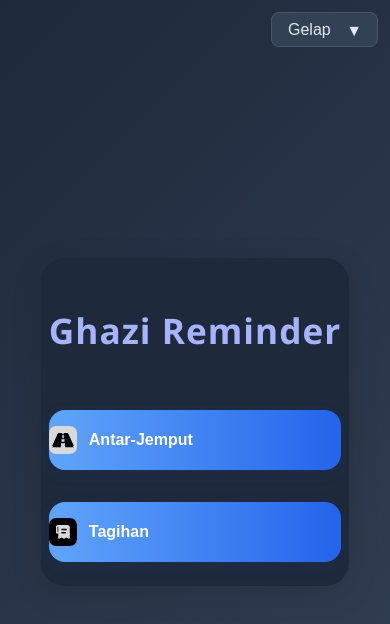
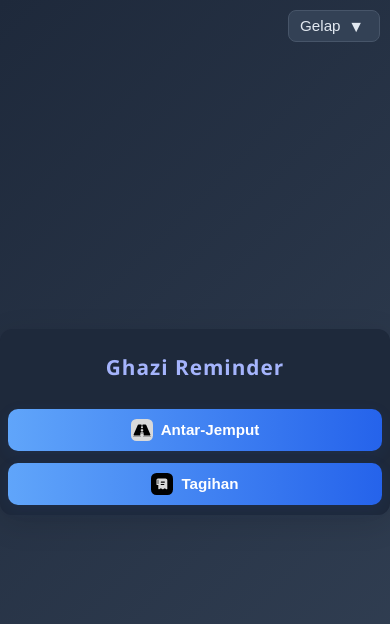
Before and after one commit to AuroraStoreIndustrial/Web-Pribadi, a plain HTML site: page index.html in a window 390 px wide. Drawn offline with Linux system fonts and the light colour scheme.

Commit message:
Add files via upload

```diff
--- a/index.html
+++ b/index.html
@@ -7,6 +7,15 @@
     <title>Ghazi Reminder</title>
     <link rel="Icon" type="image/svg" href="Icon3.svg" />
     <style>
+        html,
+        body {
+            height: 100%;
+            width: 100%;
+            margin: 0;
+            padding: 0;
+            box-sizing: border-box;
+        }
+
         body {
             background: linear-gradient(135deg, #f8fafc 0%, #dbeafe 100%);
             min-height: 100vh;
@@ -33,6 +42,8 @@
             gap: 32px;
             align-items: center;
             min-width: 320px;
+            max-width: 400px;
+            width: 100%;
             transition: background 0.3s, color 0.3s;
         }
 
@@ -46,6 +57,7 @@
             font-size: 2.2rem;
             color: #2563eb;
             letter-spacing: 1px;
+            text-align: center;
         }
 
         body.dark h1 {
@@ -67,6 +79,7 @@
             align-items: center;
             gap: 12px;
             width: 100%;
+            justify-content: center;
         }
 
         .menu-btn:hover {
@@ -118,22 +131,59 @@
             color: #e2e8f0;
         }
 
-        @media (max-width: 480px) {
+        @media (max-width: 600px) {
             main {
-                padding: 24px 8px;
+                padding: 20px 4vw;
                 min-width: unset;
+                max-width: 98vw;
+                border-radius: 12px;
+                gap: 20px;
+            }
+
+            h1 {
+                font-size: 1.3rem;
+                margin-bottom: 16px;
             }
 
             .menu-btn {
-                width: 100%;
-                padding: 16px 0;
                 font-size: 1rem;
+                padding: 14px 0;
+                border-radius: 10px;
+                gap: 8px;
+            }
+
+            .menu-icon {
+                width: 22px;
+                height: 22px;
             }
 
             .theme-select-wrapper {
-                top: 12px;
-                right: 12px;
+                top: 10px;
+                right: 10px;
             }
+
+            .theme-select {
+                font-size: 0.95rem;
+                padding: 0.4rem 2rem 0.4rem 0.7rem;
+            }
+        }
+
+        @media (max-width: 400px) {
+            main {
+                padding: 10px 2vw;
+                gap: 12px;
+            }
+
+            .menu-btn {
+                font-size: 0.95rem;
+                padding: 10px 0;
+            }
+        }
+
+        /* Hilangkan horizontal scroll di mobile */
+        html,
+        body {
+            overflow-x: hidden;
         }
     </style>
 </head>
```
